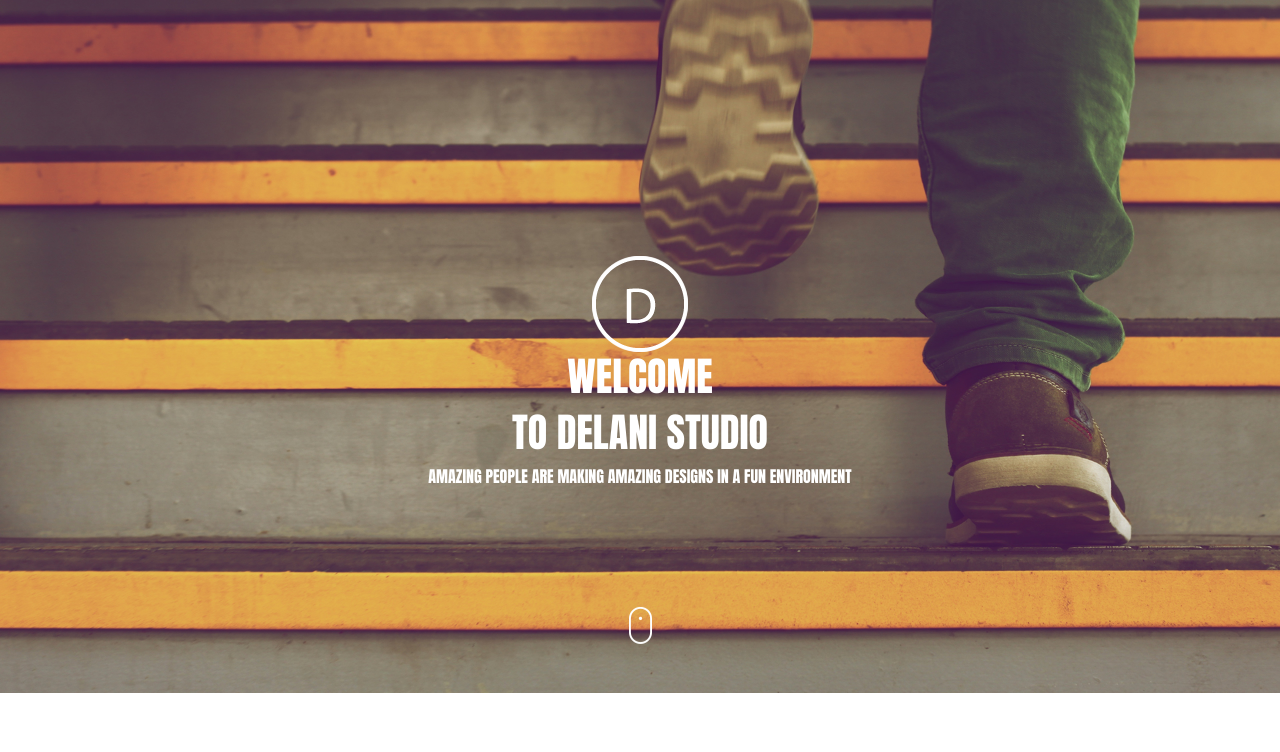
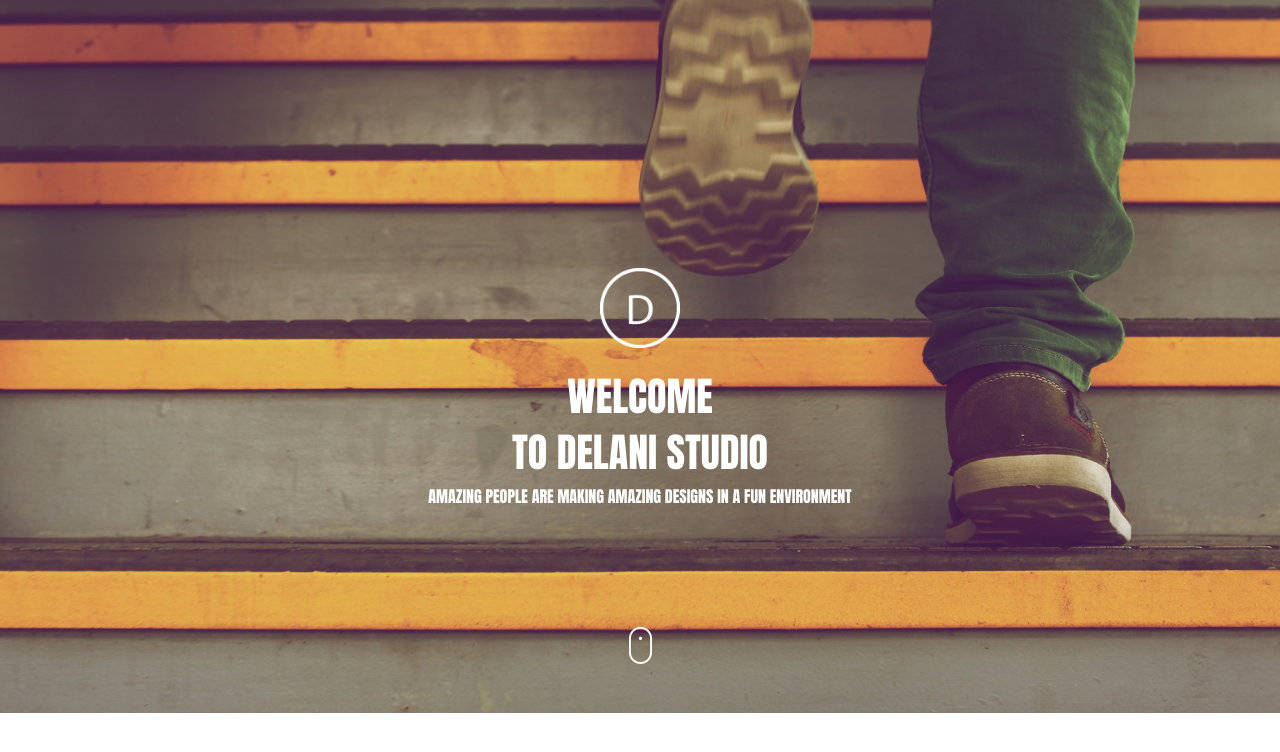
Before and after one commit to kesha2699/Delani-studio, a plain HTML site: page index.html in a window 1280 px wide. Drawn offline with Linux system fonts and the light colour scheme.

Commit message:
changes to logo

```diff
--- a/css/styles.css
+++ b/css/styles.css
@@ -27,3 +27,9 @@
         transform: translateY(-45px);
     }
 }
+#logo {
+    width: 80px;
+    height: 80px;
+    margin-top: 12px;
+    margin-bottom: 24px;
+}
```
